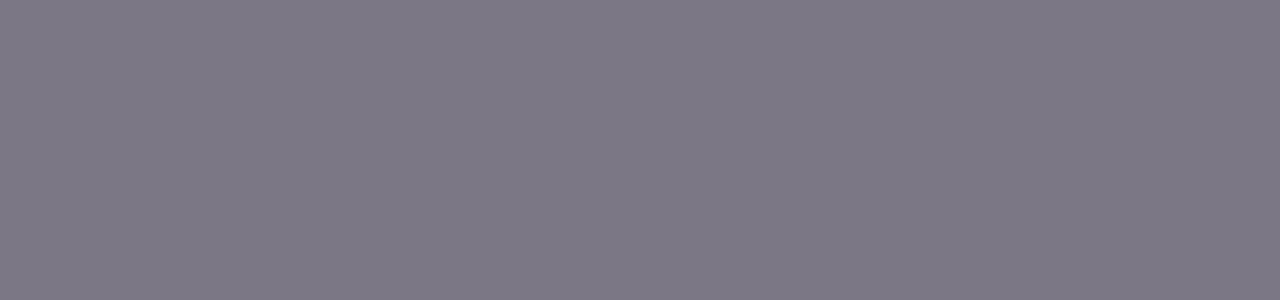
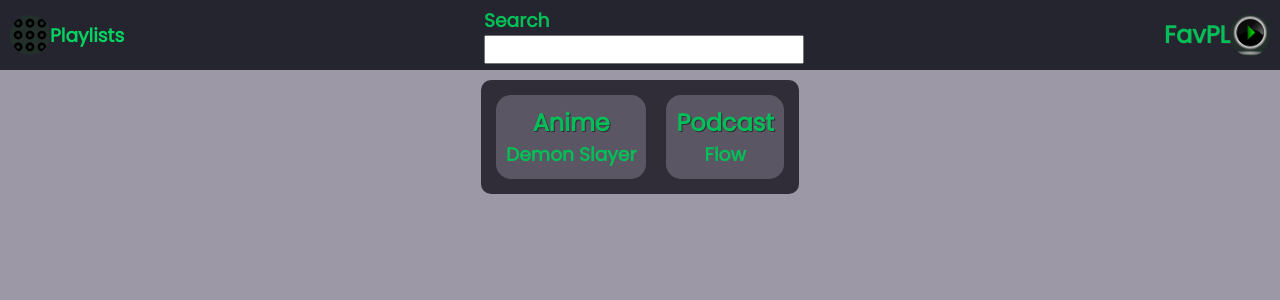
Before and after one commit to lucasrennok/FavPlaylists, a React (Create React App) app in the folder web/: page /playlists in a window 1280 px wide. Shown: the top 300 px of the page. Built offline with nearby package versions, Linux system fonts and the light colour scheme; the HTML template or start-up script is replaced by a standard one.

Commit message:
playlist & component

```diff
--- a/web/src/components/PageHeader/PageHeader.js
+++ b/web/src/components/PageHeader/PageHeader.js
@@ -8,10 +8,12 @@ import './styles.css'
 function PageHeader(){
     return(
         <header className="page-header">
-            <div className="div-playlist">
-                <img src={playlistIcon} alt="playlists" className="icons"/>
-                <h3>Playlists</h3>
-            </div>
+            <Link to="/playlists" className="list-types">
+                <div className="div-playlist">
+                    <img src={playlistIcon} alt="playlists" className="icons"/>
+                    <h3>Playlists</h3>
+                </div>
+            </Link>
 
             <div className="div-search">
                 <h3>Search</h3>
--- a/web/src/components/PageHeader/styles.css
+++ b/web/src/components/PageHeader/styles.css
@@ -28,12 +28,13 @@
     justify-content: center;
     margin: auto 0;
 }
-.homepage{
+.homepage, .list-types{
+    color: var(--color-secondary);
     text-decoration: none;
     transition-duration: 0.5s;
 }
 
-.homepage:hover{
+.homepage:hover, .list-types:hover{
     opacity: 80%;
     transition-duration: 0.5s;
 }
--- /dev/null
+++ b/web/src/components/PlaylistVideos/PlaylistVideos.js
@@ -0,0 +1,22 @@
+import React from 'react';
+
+import {Link} from 'react-router-dom';
+import './styles.css'
+
+function PlaylistVideos(){
+    return(
+        <div className="text-playlists">
+            <div className="playlist-videos">
+                <h2>Anime</h2>
+                <h3>Demon Slayer</h3>
+            </div>
+
+            <div className="playlist-videos">
+                <h2>Podcast</h2>
+                <h3>Flow</h3>
+            </div>
+        </div>
+    );
+}
+
+export default PlaylistVideos;
--- /dev/null
+++ b/web/src/components/PlaylistVideos/styles.css
@@ -0,0 +1,30 @@
+
+.playlist-videos{
+    display: flex;
+    flex-direction: column;
+    align-items: center;
+    justify-content: center;
+    background: var(--color-primary-light);
+    border-radius: 1.5rem;
+    padding: 1rem;
+    margin: 1rem;
+}
+
+.text-playlists{
+    display: flex;
+    flex-direction: column;
+    align-items: center;
+    justify-content: center;
+    background: var(--color-primary);
+    border-radius: 1rem;
+    padding: 0.5rem;
+}
+
+@media(min-width: 700px){
+    .text-playlists{
+        display: flex;
+        flex-direction: row;
+        align-items: flex-start;
+        margin: auto;
+    }
+}
--- /dev/null
+++ b/web/src/pages/Playlists/index.js
@@ -0,0 +1,18 @@
+import React from 'react';
+
+import './styles.css';
+import PageHeader from '../../components/PageHeader/PageHeader';
+import PlaylistVideos from '../../components/PlaylistVideos/PlaylistVideos';
+
+function Landing(){
+    return (
+        <div className="page-playlists">
+            <PageHeader />
+            <div className="div-content">
+                <PlaylistVideos />
+            </div>
+        </div>
+    )
+}
+
+export default Landing;
--- /dev/null
+++ b/web/src/pages/Playlists/styles.css
@@ -0,0 +1,31 @@
+.page-playlists{
+    background: var(--color-grey);
+    display: flex;
+    flex-direction: column;
+    width: 100vw;
+    height: 100vh;
+}
+
+.div-content{
+    margin-top: 1rem;
+    display: flex;
+    flex-direction: column;
+    width: 100%;
+    align-items: center;
+    justify-content: center;
+}
+
+h1,h2{
+    color: var(--color-secondary-dark);
+    text-shadow: 0.1rem 0.1rem var(--color-primary);
+}
+
+@media(min-width: 700px){
+    .div-content{
+        flex-direction: row;
+        width: 100%;
+    }
+    h1{
+        font-size: 5rem
+    }
+}
--- a/web/src/routes.js
+++ b/web/src/routes.js
@@ -1,11 +1,13 @@
 import React from 'react';
 import {BrowserRouter,Route} from 'react-router-dom';
 import Landing from './pages/Landing';
+import Playlists from './pages/Playlists';
 
 function Routes(){
     return (
         <BrowserRouter>
             <Route path="/" exact component={Landing} />
+            <Route path="/playlists" component={Playlists} />
         </BrowserRouter>
     )
 }
```
